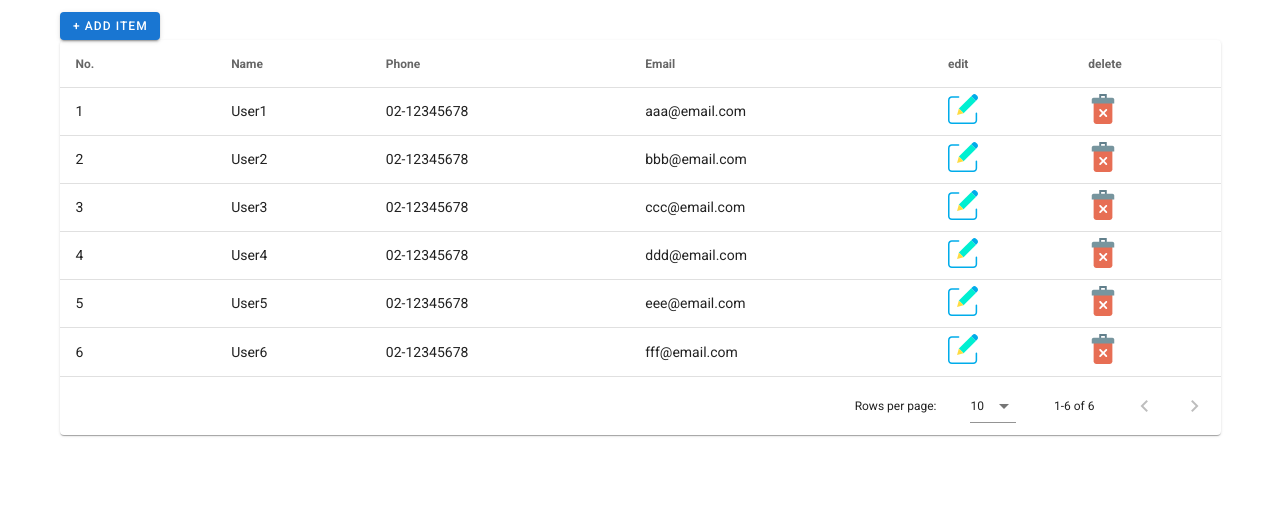
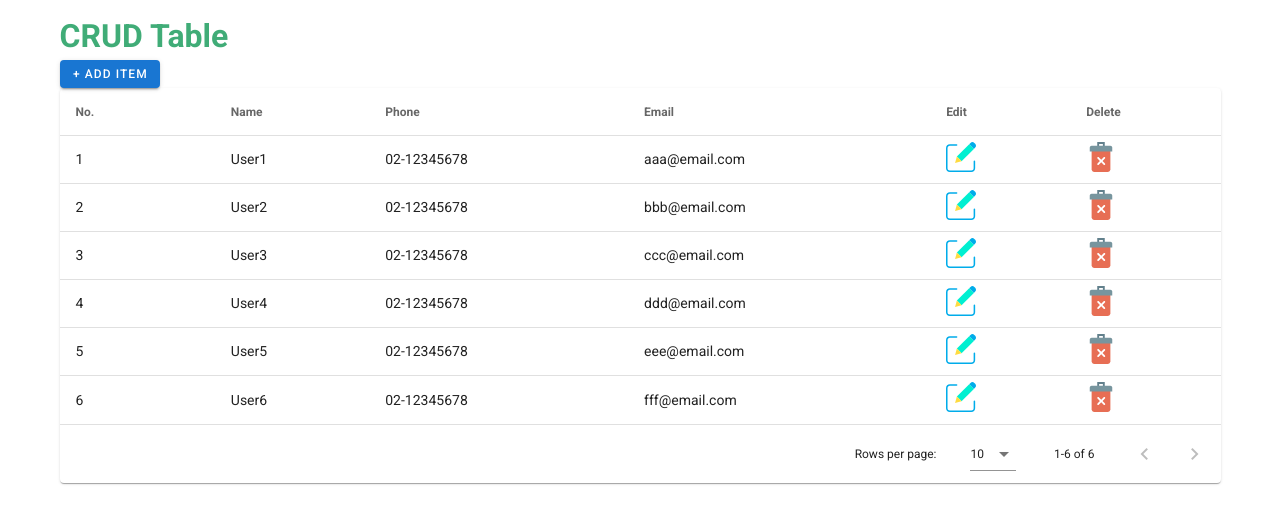
Before and after one commit to HsinShan/crud-table, a Vue app: page / in a window 1280 px wide. Shown: the top 524 px of the page. Built offline with nearby package versions, Linux system fonts and the light colour scheme.

Commit message:
add page header & fix add dialog validation problem  & fix edit error item problem

```diff
--- a/src/components/crudTable.vue
+++ b/src/components/crudTable.vue
@@ -1,7 +1,7 @@
 <template>
   <v-container>
+    <h1 class="header">CRUD Table</h1>
     <v-btn small color="primary" @click="addItem()">+ Add Item</v-btn>
-
     <v-data-table :headers="headers" :items="items" :items-per-page="10" class="elevation-1">
       <template v-slot:item.edit="{ item }">
         <img src="../assets/edit.svg" width="30px" height="30px" @click="editItem(item)">
@@ -16,7 +16,7 @@
       <v-card>
         <v-card-title class="headline">{{ getTitle }}</v-card-title>
         <v-card-text>
-          <v-form v-model="isValid">
+          <v-form v-model="isValid" ref="form">
             <v-text-field v-model="selectedItem.id" label="No." :rules="idRules"></v-text-field>
             <v-text-field
               v-model="selectedItem.name"
@@ -53,14 +53,13 @@ export default {
       headers: [
         {
           text: "No.",
-          align: "left",
           value: "id"
         },
         { text: "Name", value: "name", sortable: false },
         { text: "Phone", value: "phone", sortable: false },
         { text: "Email", value: "email", sortable: false },
-        { text: "edit", value: "edit", sortable: false },
-        { text: "delete", value: "delete", sortable: false }
+        { text: "Edit", value: "edit", sortable: false },
+        { text: "Delete", value: "delete", sortable: false }
       ],
       items: [
         {
@@ -152,6 +151,9 @@ export default {
         phone: "",
         email: ""
       };
+      this.$nextTick(() => {
+        this.$refs.form.resetValidation();
+      });
     },
     editItem(item) {
       this.isOpen = true;
@@ -173,7 +175,7 @@ export default {
         this.items.push(this.selectedItem);
       } else {
         this.isEdit = false;
-        this.items.splice(this.seletedIndex, 1, this.selectedItem);
+        this.items.splice(this.selectedIndex, 1, this.selectedItem);
         this.selectedIndex = -1;
       }
       this.isOpen = false;
@@ -204,3 +206,8 @@ export default {
   }
 };
 </script>
+<style lang="scss" scoped>
+.header {
+  color: rgba(64, 172, 119, 1);
+}
+</style>
```
